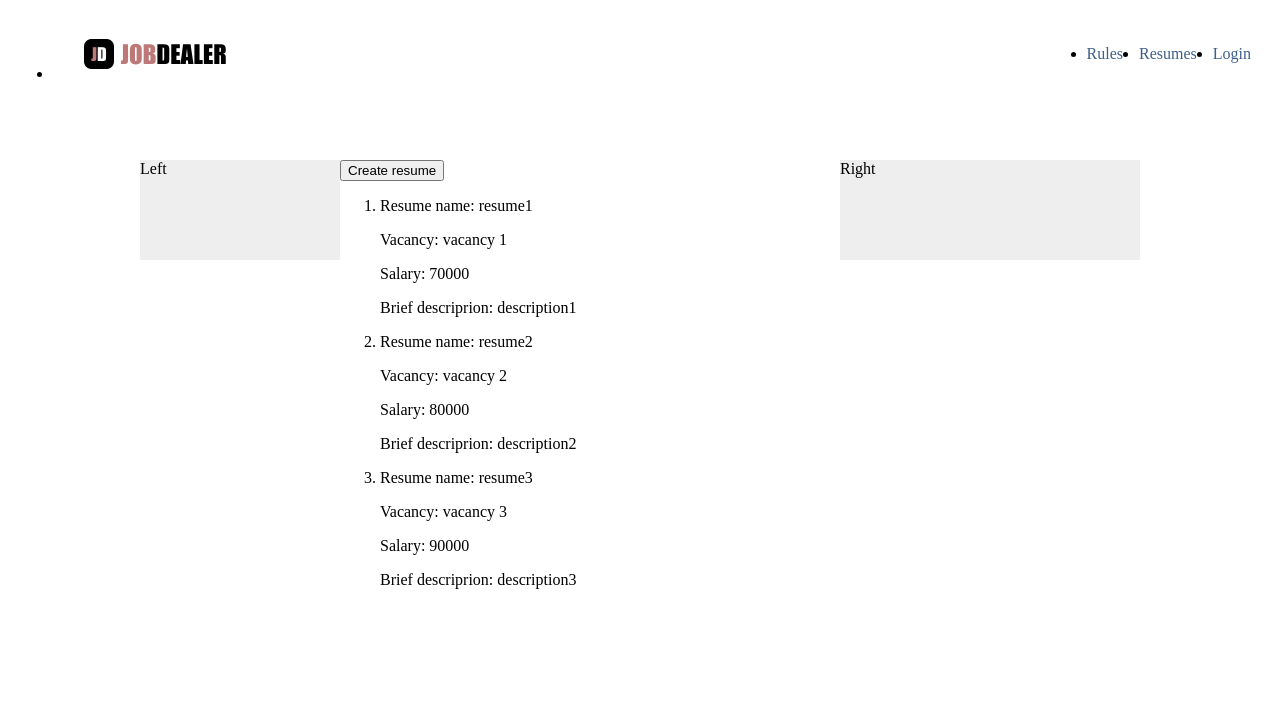
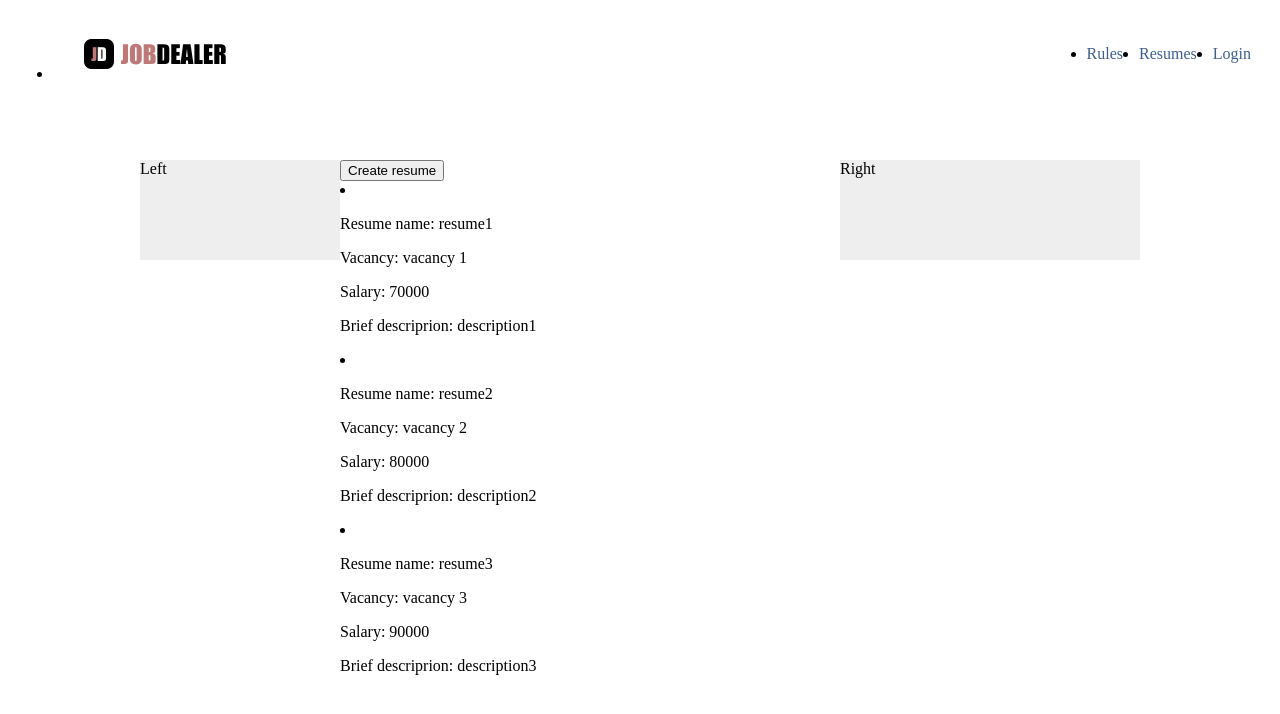
Before and after one commit to schwarzsword/job-dealer, a Vue app in the folder frontend/: page /resumes in a window 1280 px wide. Shown: the top 714 px of the page. Built offline with nearby package versions, Linux system fonts and the light colour scheme.

Commit message:
add create resume button

```diff
--- a/frontend/src/components/Resume/index.vue
+++ b/frontend/src/components/Resume/index.vue
@@ -1,10 +1,10 @@
 <template>
     <div>
-        <button>Create resume</button>
-        <ol>
+        <button>
+            Create resume
+        </button>
+
             <ResumeShortDescription></ResumeShortDescription>
-        </ol>
-
     </div>
 
 </template>
```
